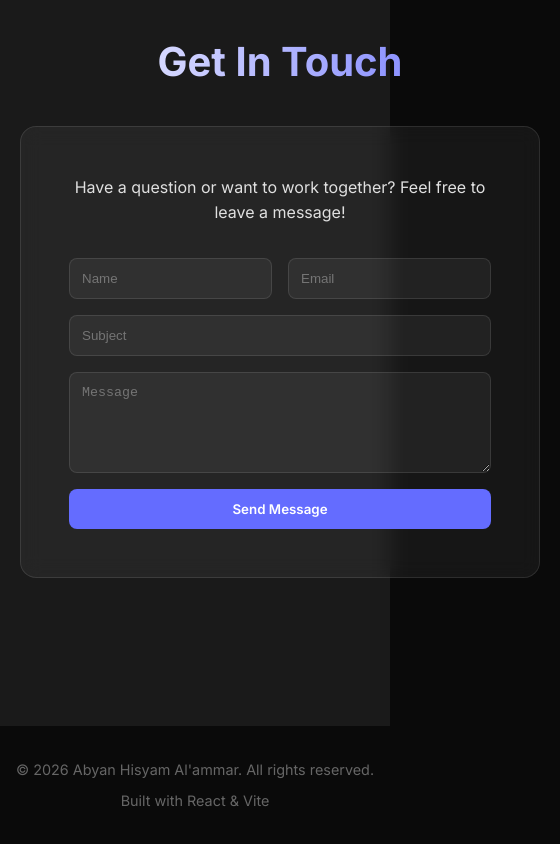
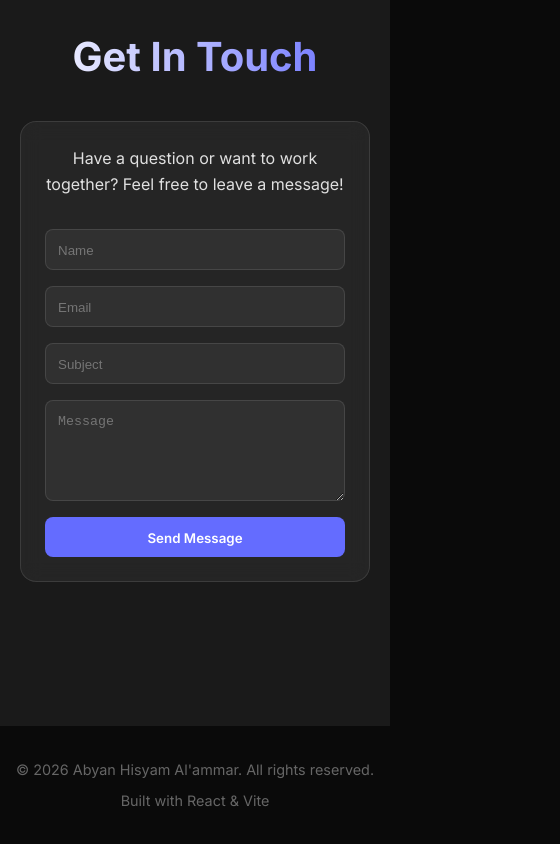
Before and after one commit to HisyamAlammar/CV-SkillPRofile, a React (Vite) app: page / in a window 390 px wide. Shown: the part 6540-7384 px from the top of the page, 560 px wide, since content can reach past the window. Built offline with nearby package versions, Linux system fonts and the light colour scheme.

Commit message:
fix: responsive layout for contact form on mobile

```diff
--- a/src/components/Contact.jsx
+++ b/src/components/Contact.jsx
@@ -31,13 +31,13 @@ const Contact = () => {
         <section id="contact" className="section" style={{ background: 'var(--secondary-bg)' }}>
             <div className="container">
                 <h2 className="section-title">Get In Touch</h2>
-                <div className="glass" style={{ maxWidth: '600px', margin: '0 auto', padding: '3rem' }}>
+                <div className="glass contact-card" style={{ maxWidth: '600px', margin: '0 auto' }}>
                     <p style={{ textAlign: 'center', marginBottom: '2rem' }}>
                         Have a question or want to work together? Feel free to leave a message!
                     </p>
 
                     <form ref={form} onSubmit={sendEmail} style={{ display: 'flex', flexDirection: 'column', gap: '1rem' }}>
-                        <div style={{ display: 'flex', gap: '1rem' }}>
+                        <div className="input-group">
                             <input type="text" name="user_name" placeholder="Name" required style={{ flex: 1, padding: '12px', background: 'rgba(255,255,255,0.05)', border: '1px solid var(--glass-border)', borderRadius: '8px', color: 'white', outline: 'none' }} />
                             <input type="email" name="user_email" placeholder="Email" required style={{ flex: 1, padding: '12px', background: 'rgba(255,255,255,0.05)', border: '1px solid var(--glass-border)', borderRadius: '8px', color: 'white', outline: 'none' }} />
                         </div>
@@ -53,6 +53,23 @@ const Contact = () => {
                     </form>
                 </div>
             </div>
+            <style>{`
+                .contact-card {
+                    padding: 3rem;
+                }
+                .input-group {
+                    display: flex;
+                    gap: 1rem;
+                }
+                @media (max-width: 768px) {
+                    .contact-card {
+                        padding: 1.5rem;
+                    }
+                    .input-group {
+                        flex-direction: column;
+                    }
+                }
+            `}</style>
         </section>
     );
 };
```
